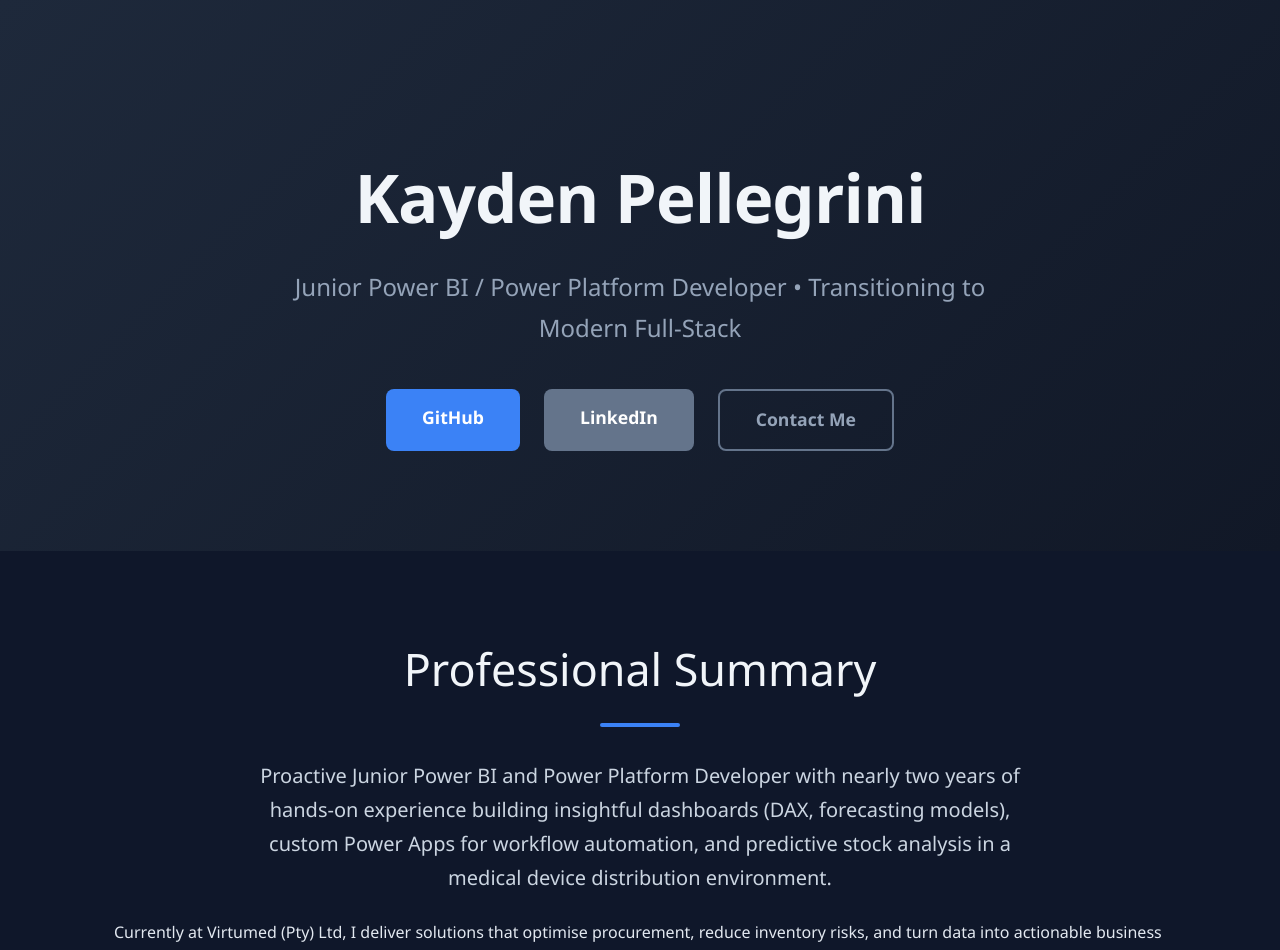
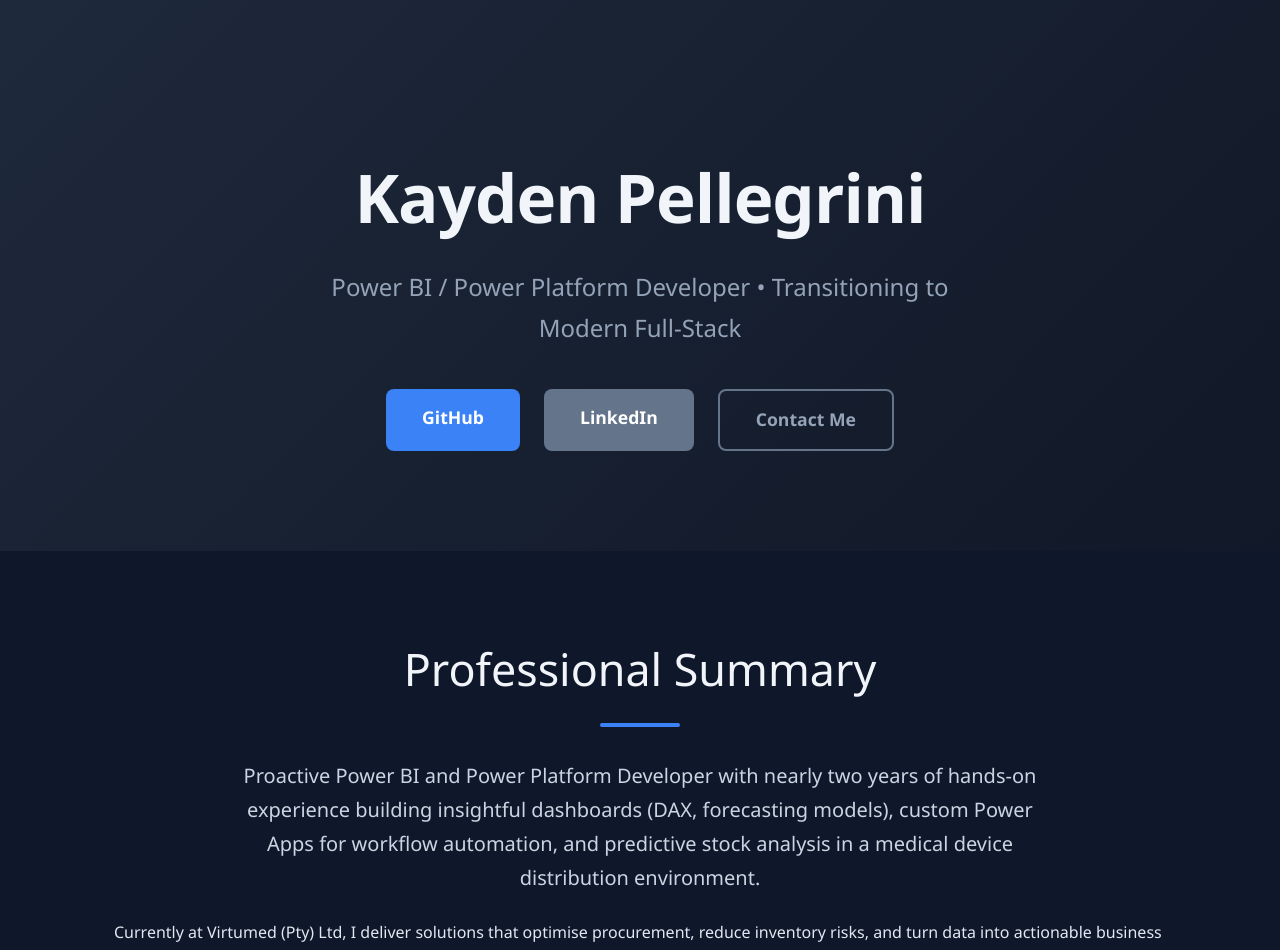
Before and after one commit to KaydenPellegrini/portfolio, a Next.js app: page / in a window 1280 px wide. Shown: the top 950 px of the page. Built offline with nearby package versions, Linux system fonts and the light colour scheme.

Commit message:
Update page.tsx

```diff
--- a/src/app/page.tsx
+++ b/src/app/page.tsx
@@ -7,7 +7,7 @@
       <section className={styles.hero}>
         <h1>Kayden Pellegrini</h1>
         <p className={styles.tagline}>
-          Junior Power BI / Power Platform Developer • Transitioning to Modern Full-Stack
+           Power BI / Power Platform Developer • Transitioning to Modern Full-Stack
         </p>
         <div className={styles.heroButtons}>
           <a href="https://github.com/KaydenPellegrini" target="_blank" rel="noopener noreferrer" className={styles.btnPrimary}>
@@ -26,7 +26,7 @@
       <section className={styles.section}>
         <h2>Professional Summary</h2>
         <p className={styles.summary}>
-          Proactive Junior Power BI and Power Platform Developer with nearly two years of hands-on experience building insightful dashboards (DAX, forecasting models), custom Power Apps for workflow automation, and predictive stock analysis in a medical device distribution environment.
+          Proactive  Power BI and Power Platform Developer with nearly two years of hands-on experience building insightful dashboards (DAX, forecasting models), custom Power Apps for workflow automation, and predictive stock analysis in a medical device distribution environment.
         </p>
         <p>
           Currently at Virtumed (Pty) Ltd, I deliver solutions that optimise procurement, reduce inventory risks, and turn data into actionable business decisions — skills I'm now extending into clean, scalable code with Next.js, React, TypeScript, and Node.js.
```
